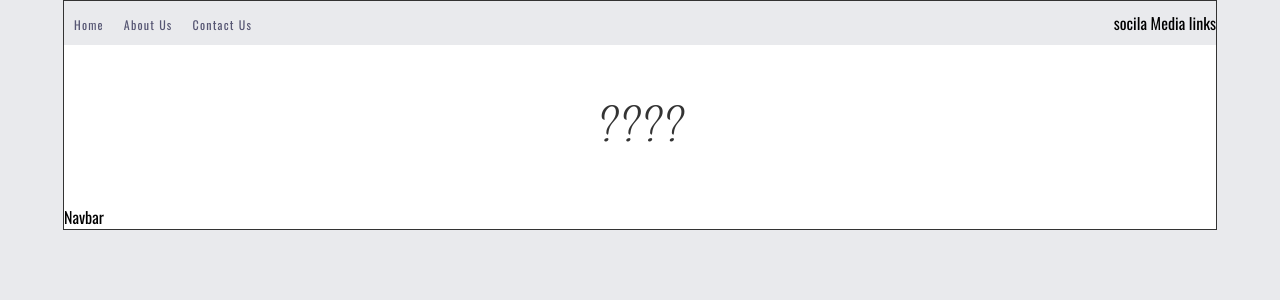
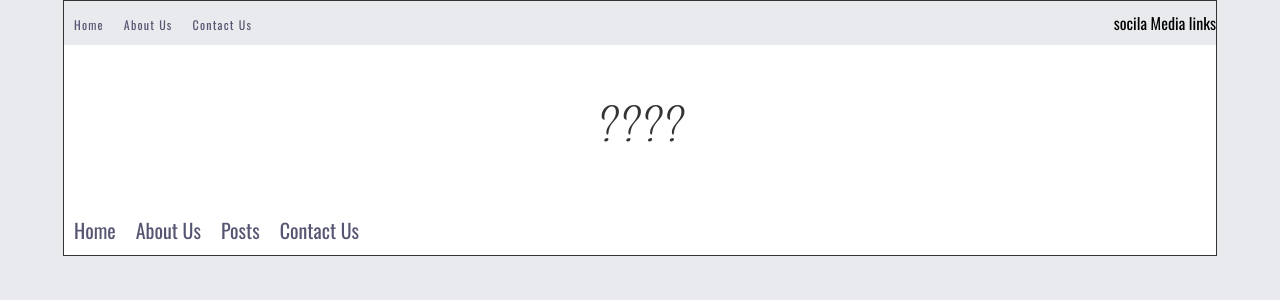
Before and after one commit to gitaro-p/react-blog-project, a React (Create React App) app: page / in a window 1280 px wide. Shown: the top 300 px of the page. Built offline with nearby package versions, Linux system fonts and the light colour scheme.

Commit message:
navigation & hero

```diff
--- a/src/components/Navbar/index.js
+++ b/src/components/Navbar/index.js
@@ -1,4 +1,5 @@
 import React from 'react';
+import './style.css';
 
 /**
  * @author
@@ -6,7 +7,24 @@ import React from 'react';
  **/
 
 const Navbar = props => {
-  return <div>Navbar</div>;
+  return (
+    <div className="navbar">
+      <ul className="navbarMenu">
+        <li>
+          <a href="#">Home</a>
+        </li>
+        <li>
+          <a href="#">About Us</a>
+        </li>
+        <li>
+          <a href="#">Posts</a>
+        </li>
+        <li>
+          <a href="#">Contact Us</a>
+        </li>
+      </ul>
+    </div>
+  );
 };
 
 export default Navbar;
--- a/src/components/Navbar/style.css
+++ b/src/components/Navbar/style.css
@@ -0,0 +1,44 @@
+.navbar {
+  display: flex;
+  justify-content: space-between;
+  padding: 10px 0;
+}
+.navbar ul {
+  margin: 0;
+  padding: 0;
+}
+.navbar ul li {
+  list-style: none;
+  display: inline-block;
+}
+.navbar ul li a {
+  text-decoration: none;
+  display: block;
+  font-size: 20px;
+  text-transform: capitalize;
+  font-weight: 400;
+  color: #565673;
+  padding: 0 10px;
+}
+.search form {
+  display: flex;
+  margin: 0 10px;
+}
+
+.searchInput {
+  border: 0;
+  width: 0;
+  transition: width 0.1s ease-in;
+}
+
+.searchInput.active {
+  width: 150px;
+}
+
+.searchInput:focus {
+  outline: none;
+}
+
+.searchIcon {
+  cursor: pointer;
+}
```
Also changed, not shown: 1 other file (tests, documents, lock files or other folders).
